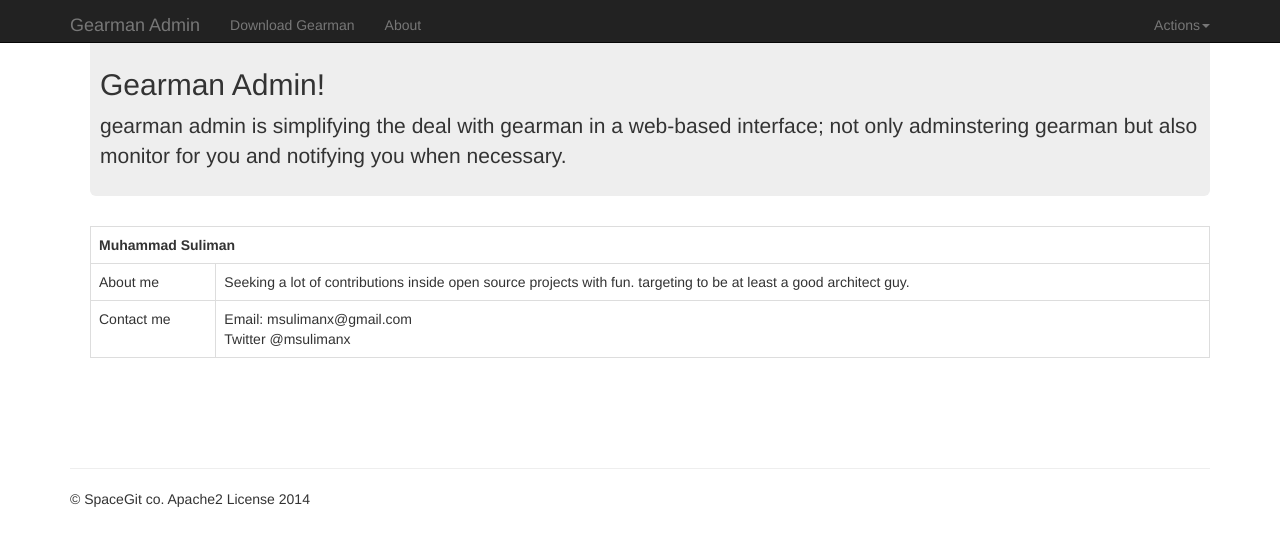
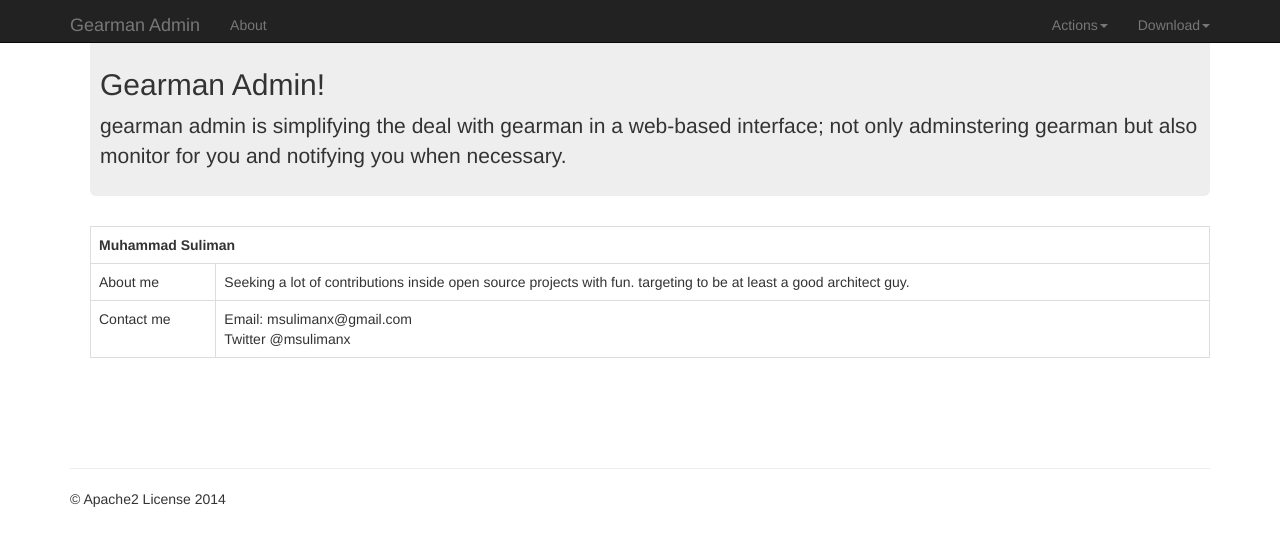
Before and after one commit to muhammadsa/Django-GearmanAdmin, a Django app: page /about in a window 1280 px wide. Shown: the top 546 px of the page. Run offline with Django 3.2, Linux system fonts and the light colour scheme; parts of the project's set-up code (start-up, migrations or seed data) failed here and were passed over; some libraries are stand-ins or nearby versions.

Commit message:
merge downloads

```diff
--- a/static/templates/base.html
+++ b/static/templates/base.html
@@ -93,18 +93,14 @@
         </div>
         <div class="collapse navbar-collapse">
             <ul class="nav navbar-nav">
-                <li><a href="http://gearman.org/download/" target="_blank">Download Gearman</a></li>
                 <li><a href="/about">About</a></li>
-
             </ul>
             <ul class="nav navbar-nav navbar-right">
 
-{#                <li><a href="#">Link</a></li>#}
+                {#                <li><a href="#">Link</a></li>#}
                 <li class="dropdown">
                     <a href="#" class="dropdown-toggle" data-toggle="dropdown">Actions<span class="caret"></span></a>
                     <ul class="dropdown-menu" role="menu">
-
-
                         <li><a class="refresh" rate="10" id="refresh_10" href="#">Refresh (10s)</a></li>
                         <li><a class="refresh" rate="20" id="refresh_20" href="#">Refresh (20s)</a></li>
                         <li><a class="refresh" rate="30" id="refresh_30" href="#">Refresh
@@ -120,6 +116,13 @@
                         <li><a class="" href={% url "servers" %}>All servers</a></li>
 
                         <li><a class="" id="add_server" href={% url "add_server" %}>Add server</a></li>
+                    </ul>
+                </li>
+                <li class="dropdown">
+                    <a href="#" class="dropdown-toggle" data-toggle="dropdown">Download<span class="caret"></span></a>
+                    <ul class="dropdown-menu" role="menu">
+                        <li><a href="//gearman.org/download/" target="_blank">Gearman</a></li>
+                        <li><a href="//github.com/muhammadsa/Django-GearmanAdmin" target="_blank">Gearman Admin</a></li>
                     </ul>
                 </li>
             </ul>
@@ -165,7 +168,7 @@
     <hr>
 
     <footer>
-        <p>&copy; SpaceGit co. Apache2 License 2014</p>
+        <p>&copy; Apache2 License {% now "Y" %}</p>
     </footer>
 
 </div>
```
